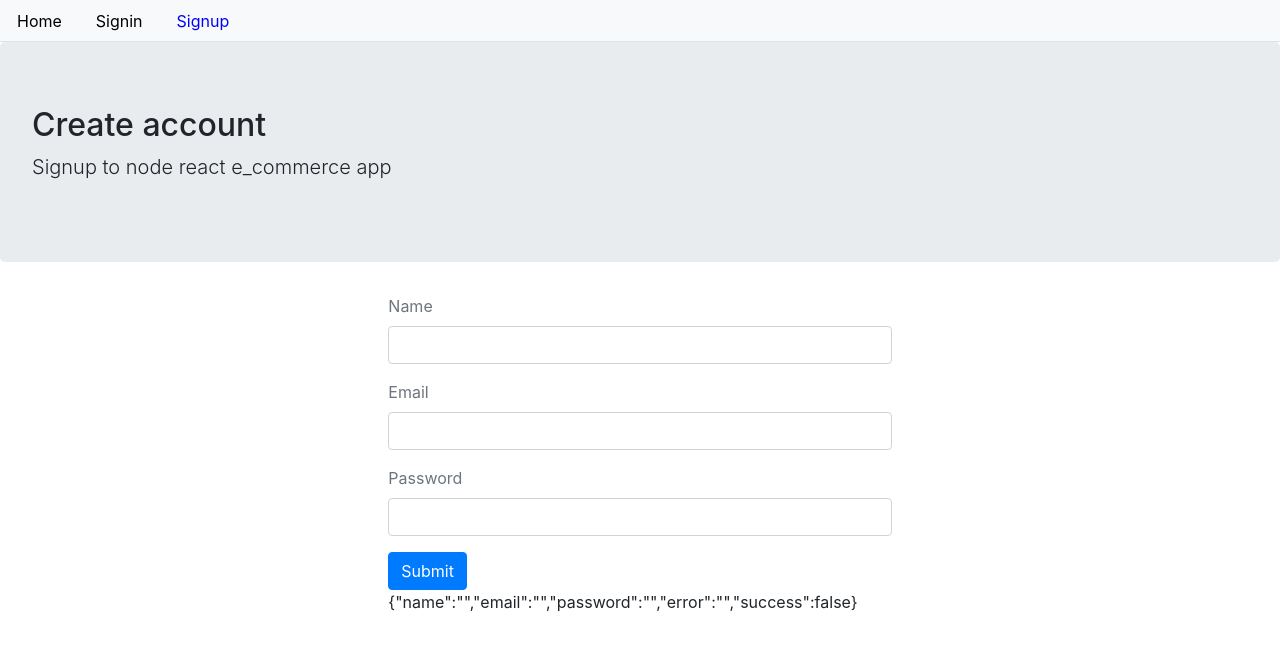
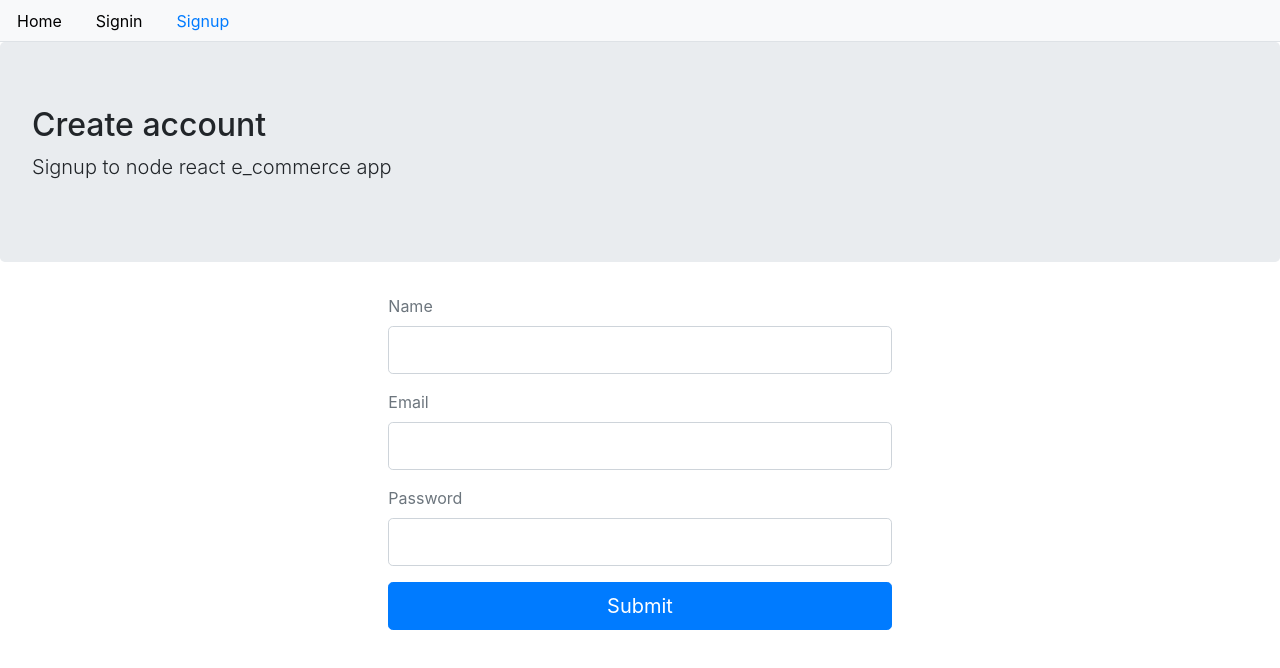
Before and after one commit to sahilbakoru/e-commerce_front, a React (Create React App) app: page /signup in a window 1280 px wide. Shown: the top 668 px of the page. Built offline with nearby package versions, Linux system fonts and the light colour scheme.

Commit message:
signup_completed.

```diff
--- /dev/null
+++ b/src/auth/index.js
@@ -0,0 +1,20 @@
+import { API } from '../config';
+
+
+export const signup = (user)=>{
+    // console.log(name,email,password)
+    return fetch(`${API}/signup`,{
+         method: 'POST',
+         headers:{
+             Accept: 'application/json',
+             "Content-Type": "application/json",
+         },
+         body: JSON.stringify(user)
+     })
+     .then(response=>{
+         return response.json()
+     })
+     .catch(err=>{
+         console.log(err)
+     })
+ }
--- a/src/core/Menu.js
+++ b/src/core/Menu.js
@@ -3,7 +3,7 @@ import {Link,withRouter} from 'react-router-dom'
 
 const isActive =(history,path)=>{
     if(history.location.pathname === path){
-        return {color: '#0000FF'};   // (blue) coror nav page on.
+        return {color: '#02D64FF'};   // (blue) coror nav page on.
     } else {
         return {color: '#000000'};  // (black) color nav page not on.
     }
--- a/src/user/Signup.js
+++ b/src/user/Signup.js
@@ -1,7 +1,7 @@
 import React,{useState} from 'react';
-//import { API } from '../config';
+import { Link } from 'react-router-dom';
 import Layout from '../core/Layout'
-
+import { signup } from '../auth'
 
 const Signup = () => {
     const [values,setValues]=useState({
@@ -11,8 +11,32 @@ const Signup = () => {
         error: '',
         success:false
     })
+
+    const {name,email,password,success,error} = values
     const handleChange=name=>event=>{
         setValues({...values,error:false,[name]:event.target.value})
+    }
+
+
+
+    const clickSubmit=(event)=>{
+        event.preventDefault()
+        setValues({...values,error:false})
+        signup({name,email,password})
+        .then(data=>{
+            if(data.error){
+                setValues({...values,error:data.error,success:false})
+            }
+            else{
+                setValues({...values,
+                name:'',
+                email:'',
+                password:'',
+                error:'',
+                success:true})
+
+            }
+        })
     }
 
     const signUpForm =()=>(
@@ -20,30 +44,43 @@ const Signup = () => {
             <div className="form-group">
                 <label className="text-muted"> Name </label>
                 <input onChange={handleChange('name')} type="text"
-                className="form-control"/>
+                className="form-control form-control-lg" value={name} />
             </div>
 
             <div className="form-group">
                 <label className="text-muted"> Email </label>
                 <input onChange={handleChange('email')} type="email"
-                className="form-control"/>
+                className="form-control form-control-lg" value={email}/>
             </div>
 
             <div className="form-group">
                 <label className="text-muted"> Password </label>
                 <input onChange={handleChange('password')} type="password"
-                className="form-control"/>
+                className="form-control form-control-lg" value={password} />
             </div>
-            <button className="btn btn-primary">Submit</button>
+            <button onClick={clickSubmit} className="btn btn-primary btn-lg btn-block ">Submit</button>
         </form>
     )
 
+    const showError=()=>(
+        <div className="alert alert-danger" style={{display:error ? '':'none'}}>
+        {error}
+    </div>
+    )
+
+    const showSuccess=()=>(
+        <div className="alert alert-info" style={{display:success ? '':'none'}}>
+        New account has been created successfully. Please <Link to="/signin" >Signin</Link>
+     </div>
+    )
 
     return (
         <Layout title="Create account  " discription ="Signup to node react e_commerce app"
         className="container col-md-5 offset-md-2.5  " >
+            {showSuccess()}
+            {showError()}
             {signUpForm()}
-            {JSON.stringify(values)}
+
         </Layout>
      )
 }
```
